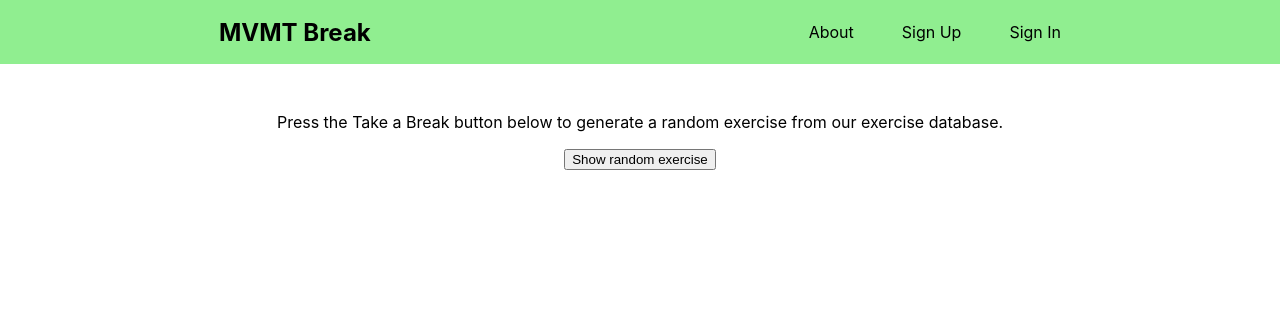
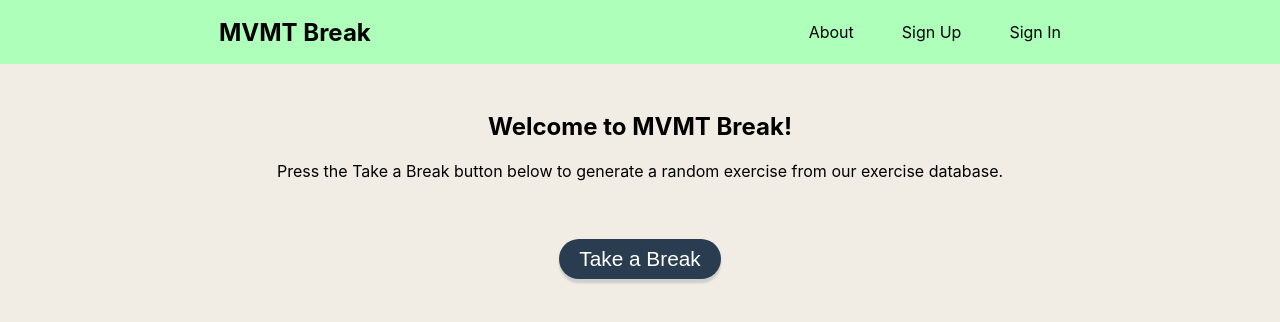
Before and after one commit to jtoguri/mvmt_break, a React (Create React App) app in the folder client/: page / in a window 1280 px wide. Shown: the top 322 px of the page. Built offline with nearby package versions, Linux system fonts and the light colour scheme.

Commit message:
restyling the colour pallette

```diff
--- /dev/null
+++ b/client/src/components/GetExerciseButton.css
@@ -0,0 +1,16 @@
+button {
+  background-color: #2A3C50;
+  color: white;
+  padding: 0.4em 1em;
+  border: none;
+  border-radius: 2em;
+  font-size: 1.3em;
+  box-shadow: 0 0.2em .1em #CECECE;
+  margin: 2em;
+}
+
+
+button:hover {
+  background-color: #5477A0;
+  cursor: pointer;
+}
--- a/client/src/components/GetExerciseButton.js
+++ b/client/src/components/GetExerciseButton.js
@@ -1,5 +1,6 @@
 //import { useState } from 'react';
 import axios from 'axios';
+import './GetExerciseButton.css';
 
 function GetExerciseButton({ exercise, setExercise }) {
 
@@ -12,7 +13,7 @@ function GetExerciseButton({ exercise, setExercise }) {
   return (
     <div>
       <button onClick={handleClick}>
-        Show random exercise
+        Take a Break
       </button>
       {Object.keys(exercise).length > 0 &&
         <div>
--- a/client/src/components/Header.css
+++ b/client/src/components/Header.css
@@ -1,7 +1,7 @@
 header {
   height: 64px;
   width: 100%;
-  background-color: lightgreen;
+  background-color: #ADFFBA;
   position: sticky;
   top: 0;
   margin-bottom: 3em;
--- a/client/src/components/Home.js
+++ b/client/src/components/Home.js
@@ -6,6 +6,7 @@ function Home () {
 
   return (
     <div>
+      <h2>Welcome to MVMT Break!</h2>
       <p>Press the Take a Break button below to generate a random
       exercise from our exercise database.</p>
 
--- a/client/src/index.css
+++ b/client/src/index.css
@@ -8,6 +8,7 @@ body {
   -webkit-font-smoothing: antialiased;
   -moz-osx-font-smoothing: grayscale;
   width: 100vw;
+  background-color: #F1EDE4;
 }
 
 code {
```
